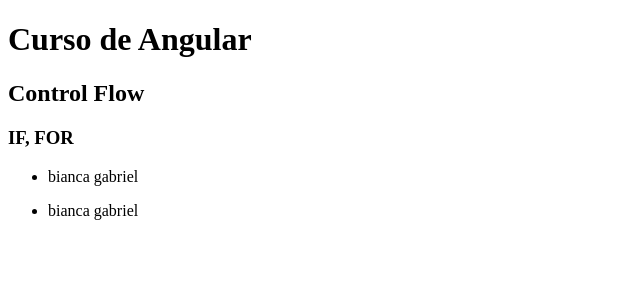
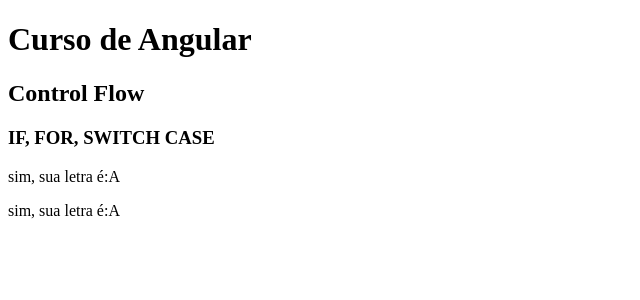
Before and after one commit to biancagabriel/cursoAngular, an Angular app in the folder meu-primeiro-projeto-latest/: page / in a window 1280 px wide. Shown: the top 300 px of the page, without its empty margins (0-640 px from the left). Built offline with nearby package versions, Linux system fonts and the light colour scheme.

Commit message:
@switch case

```diff
--- a/meu-primeiro-projeto-latest/src/app/components/template/template-control-flow/template-control-flow.component.html
+++ b/meu-primeiro-projeto-latest/src/app/components/template/template-control-flow/template-control-flow.component.html
@@ -1,5 +1,5 @@
 <h2> Control Flow </h2>
-<h3>IF, FOR</h3>
+<h3>IF, FOR, SWITCH CASE</h3>
 <!-- forma nova-->
 <!--@for(
     item of itens; track item.name;
@@ -45,16 +45,16 @@
 <button (click)="addNewName(name.value)">Add Name</button>-->
 
 <!-- nova forma -->
-<ul>
+<!--<ul>
     @for(item of itens; track item.name){
         <li>{{item.name}}</li>
     }@empty{
         <li>não tem valores</li>
     }
- </ul>
+ </ul> -->
 
 <!-- forma antiga -->
-<ul>
+<!--<ul>
 <ng-container *ngIf="itens.length === 0; else itensExist">
     <li>não tem valores</li>
  </ng-container>
@@ -65,4 +65,31 @@
         </li>
     </ng-container>
  </ng-template>
- </ul>
+ </ul> -->
+
+ <!-- SWITCH -->
+<!-- nova forma -->
+@switch(switchCondition){
+    @case ('A'){
+        <p> sim, sua letra é:A</p>
+    }
+    @case ('B'){
+        <p> sim, sua letra é:B</p>
+    }
+    @default{
+        <p>Os dados não foram encontrados</p>
+    }
+}
+
+<!-- forma antiga-->
+ <ng-container [ngSwitch] = "switchCondition">
+    <ng-container *ngSwitchCase = "'A'">
+        <p> sim, sua letra é:A</p>
+    </ng-container>
+    <ng-container *ngSwitchCase = "'B'">
+        <p> sim, sua letra é:B</p>
+    </ng-container>
+    <ng-container *ngSwitchDefault>
+        <p>Os dados não foram encontrados</p>
+    </ng-container>
+ </ng-container>
--- a/meu-primeiro-projeto-latest/src/app/components/template/template-control-flow/template-control-flow.component.ts
+++ b/meu-primeiro-projeto-latest/src/app/components/template/template-control-flow/template-control-flow.component.ts
@@ -1,16 +1,17 @@
-import { CommonModule, NgFor, NgIf } from '@angular/common';
+import { CommonModule, NgFor, NgIf, NgSwitch, NgSwitchCase, NgSwitchDefault } from '@angular/common';
 import { Component } from '@angular/core';
 import { Observable, delay, of } from 'rxjs';
 
 @Component({
   selector: 'app-template-control-flow',
   standalone: true,
-  imports: [CommonModule, NgIf, NgFor],
+  imports: [CommonModule, NgIf, NgFor, NgSwitch,NgSwitchCase,NgSwitchDefault],
   templateUrl: './template-control-flow.component.html',
   styleUrl: './template-control-flow.component.scss'
 })
 export class TemplateControlFlowComponent {
   public isTrue = true;
+  public switchCondition = 'A';
 
   public itens: Array<{name: string}>= [{name: 'bianca gabriel'}];
   public loadingData$: Observable<string[]> = of([
```
